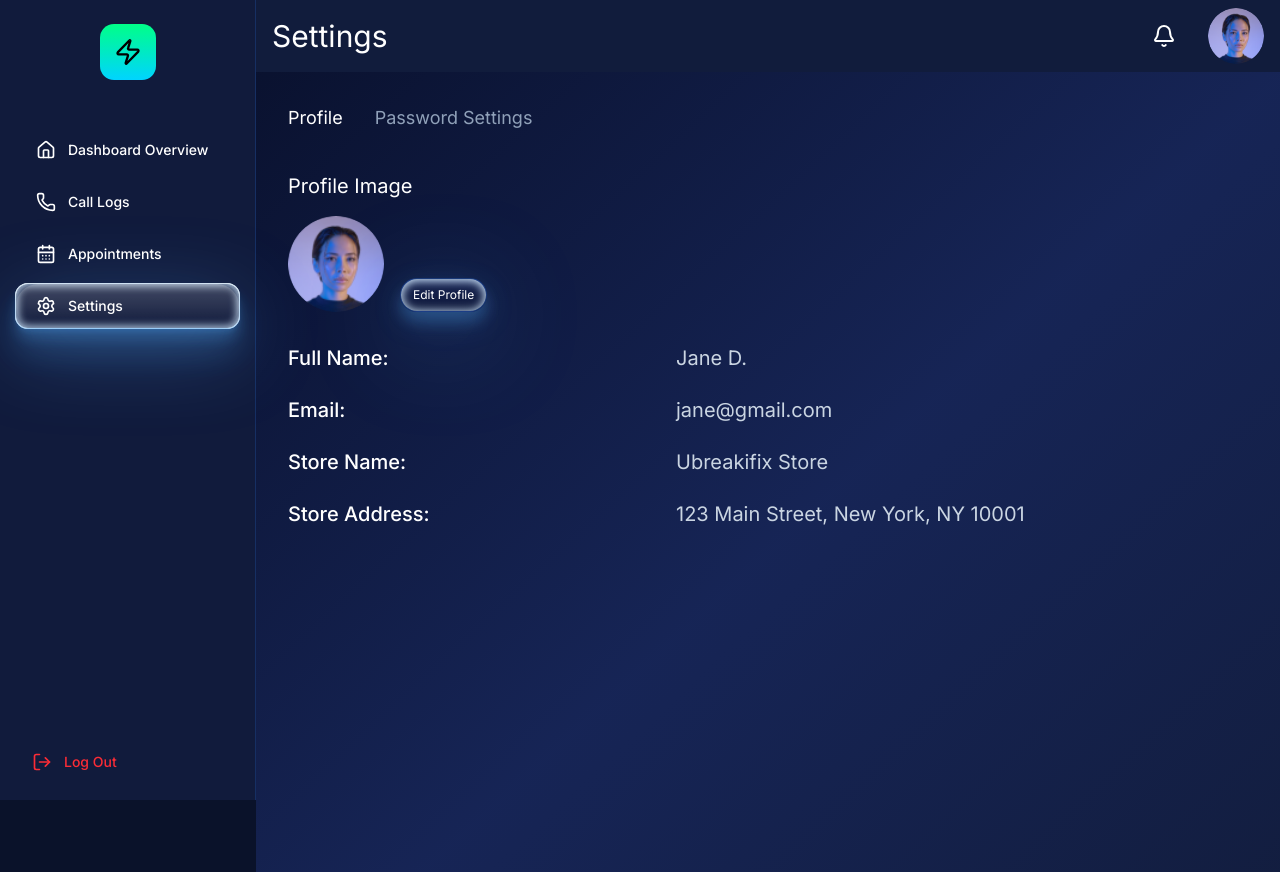
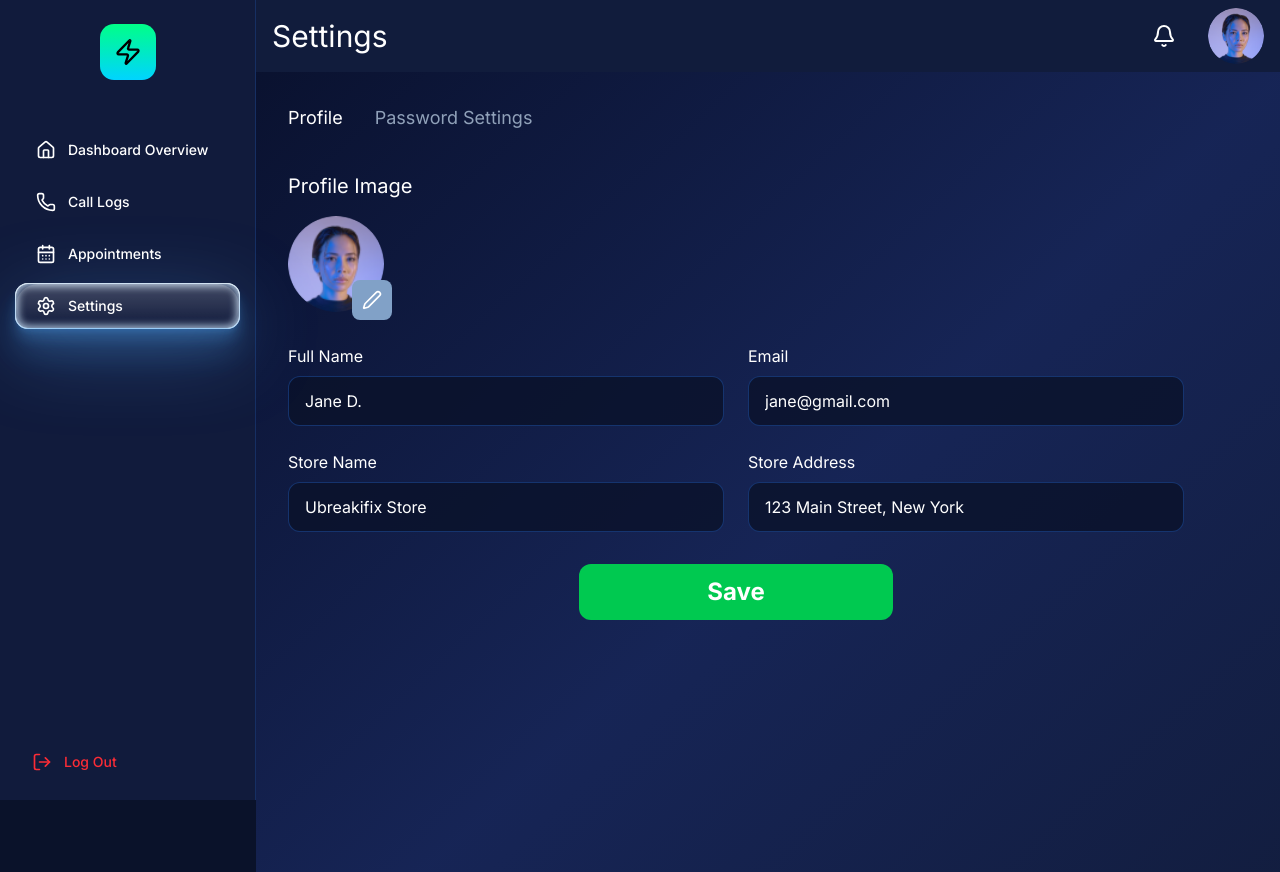
Before and after one commit to FyslAhmd/FAI-Assessment1, a React (Vite) app: page /settings in a window 1280 px wide. Both pictures are taken after a click on the button "Edit Profile". Built offline with nearby package versions, Linux system fonts and the light colour scheme.

Commit message:
make edit page of prodile

```diff
--- a/src/pages/Settings.jsx
+++ b/src/pages/Settings.jsx
@@ -1,9 +1,16 @@
 import { useState } from "react";
 import { motion } from "framer-motion";
-import { div } from "framer-motion/client";
+import { Edit2 } from "lucide-react";
 
 function Settings() {
   const [activeTab, setActiveTab] = useState("profile");
+  const [isEditMode, setIsEditMode] = useState(false);
+  const [formData, setFormData] = useState({
+    fullName: "Jane D.",
+    email: "jane@gmail.com",
+    storeName: "Ubreakifix Store",
+    storeAddress: "123 Main Street, New York",
+  });
 
   return (
     <div
@@ -41,12 +48,24 @@ function Settings() {
           <div className="mb-8">
             <p className="text-white text-xl mb-4">Profile Image</p>
             <div className="flex items-end gap-4">
+              <div className="relative w-24 h-24">
                 <img
                   src="/profile.png"
                   alt="Profile"
                   className="w-24 h-24 rounded-full"
                 />
+                {isEditMode && (
                   <button
+                    className="absolute -bottom-2 -right-2 w-10 h-10 rounded-lg flex items-center justify-center text-white transition-all hover:opacity-90 bg-[#81a1c7]"
+                  >
+                    <Edit2 size={20} />
+                  </button>
+                )}
+              </div>
+
+              {!isEditMode && (
+                <button
+                  onClick={() => setIsEditMode(true)}
                   className="px-3 py-2 rounded-full text-white text-xs transition-all hover:opacity-90"
                   style={{
                     background:
@@ -58,32 +77,102 @@ function Settings() {
                 >
                   Edit Profile
                 </button>
+              )}
             </div>
           </div>
 
+          {!isEditMode ? (
             <div className="space-y-6 max-w-3xl text-xl">
               <div className="grid grid-cols-1 md:grid-cols-2 gap-2">
                 <p className="text-white font-medium">Full Name:</p>
-              <p className="text-slate-300">Jane D.</p>
+                <p className="text-slate-300">{formData.fullName}</p>
               </div>
 
               <div className="grid grid-cols-1 md:grid-cols-2 gap-2">
                 <p className="text-white font-medium">Email:</p>
-              <p className="text-slate-300">jane@gmail.com</p>
+                <p className="text-slate-300">{formData.email}</p>
               </div>
 
               <div className="grid grid-cols-1 md:grid-cols-2 gap-2">
                 <p className="text-white font-medium">Store Name:</p>
-              <p className="text-slate-300">Ubreakifix Store</p>
+                <p className="text-slate-300">{formData.storeName}</p>
               </div>
 
               <div className="grid grid-cols-1 md:grid-cols-2 gap-2">
                 <p className="text-white font-medium">Store Address:</p>
-              <p className="text-slate-300">
-                123 Main Street, New York, NY 10001
-              </p>
+                <p className="text-slate-300">{formData.storeAddress}</p>
               </div>
             </div>
+          ) : (
+            <div className="max-w-4xl">
+              <div className="grid grid-cols-1 md:grid-cols-2 gap-6 mb-8">
+                <div>
+                  <label className="text-white mb-2 block">Full Name</label>
+                  <input
+                    type="text"
+                    value={formData.fullName}
+                    onChange={(e) => setFormData({ ...formData, fullName: e.target.value })}
+                    className="w-full px-4 py-3 rounded-xl text-white outline-none"
+                    style={{
+                      background: "rgba(10, 18, 42, 0.8)",
+                      border: "1px solid rgba(43, 127, 255, 0.3)",
+                    }}
+                  />
+                </div>
+
+                <div>
+                  <label className="text-white mb-2 block">Email</label>
+                  <input
+                    type="email"
+                    value={formData.email}
+                    onChange={(e) => setFormData({ ...formData, email: e.target.value })}
+                    className="w-full px-4 py-3 rounded-xl text-white outline-none"
+                    style={{
+                      background: "rgba(10, 18, 42, 0.8)",
+                      border: "1px solid rgba(43, 127, 255, 0.3)",
+                    }}
+                  />
+                </div>
+
+                <div>
+                  <label className="text-white mb-2 block">Store Name</label>
+                  <input
+                    type="text"
+                    value={formData.storeName}
+                    onChange={(e) => setFormData({ ...formData, storeName: e.target.value })}
+                    className="w-full px-4 py-3 rounded-xl text-white outline-none"
+                    style={{
+                      background: "rgba(10, 18, 42, 0.8)",
+                      border: "1px solid rgba(43, 127, 255, 0.3)",
+                    }}
+                  />
+                </div>
+
+                <div>
+                  <label className="text-white mb-2 block">Store Address</label>
+                  <input
+                    type="text"
+                    value={formData.storeAddress}
+                    onChange={(e) => setFormData({ ...formData, storeAddress: e.target.value })}
+                    className="w-full px-4 py-3 rounded-xl text-white outline-none"
+                    style={{
+                      background: "rgba(10, 18, 42, 0.8)",
+                      border: "1px solid rgba(43, 127, 255, 0.3)",
+                    }}
+                  />
+                </div>
+              </div>
+
+              <div className="flex justify-center">
+                <button
+                  onClick={() => setIsEditMode(false)}
+                  className="px-32 py-3 rounded-xl text-white font-bold text-2xl transition-all hover:opacity-90 bg-[#00C950]"
+                >
+                  Save
+                </button>
+              </div>
+            </div>
+          )}
         </motion.div>
       )}
 
```
Lines whose indentation alone changed are shown as unchanged.
